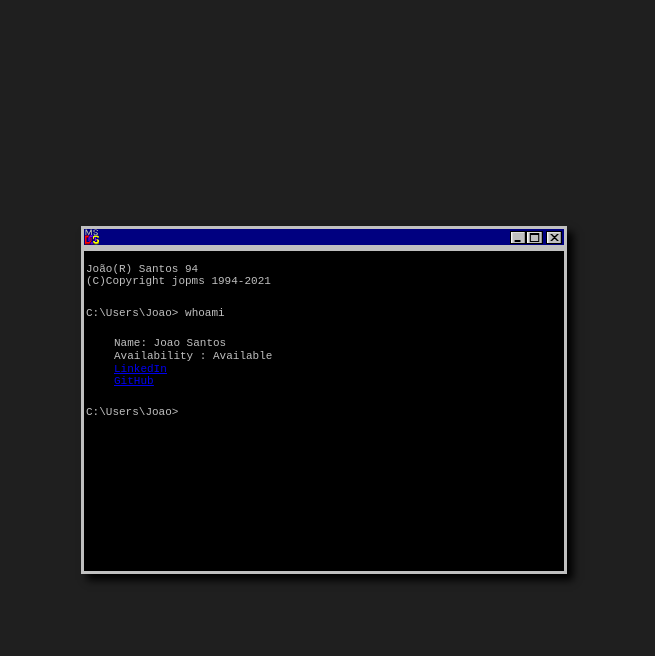
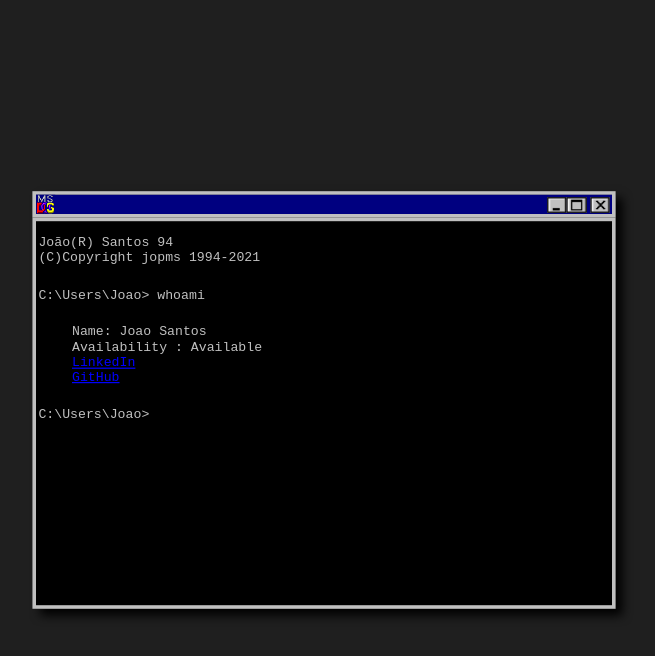
Before and after one commit to jopms/cc, a plain HTML site: page index.html in a window 1280 px wide. Both pictures are taken after a click on the element 640 px from the left and 411 px from the top of the page. Shown: the whole page, without its empty margins (316-971 px from the left). Drawn offline with nearby package versions, Linux system fonts and the light colour scheme.

Commit message:
Changed some HTML class names, organized it. Also organized CSS and added some comments to it (still not finished), changed the links color and overall scale of console (1 to 1.2). Added comments to javascript

```diff
--- a/app.js
+++ b/app.js
@@ -1,36 +1,36 @@
+const wait = ms => new Promise(resolve => setTimeout(resolve, ms));
+var chain = Promise.resolve();
+
 const click = {
     button: 0,
     window:0,
     maximize(){
-        if($('.window').hasClass('maximized')){
+        if($('.console').hasClass('maximized')){
             return;
         }
 
-        if($('.window').hasClass('minimized')){
-            $('.window').removeClass('minimized');
-            $('.window').addClass('maximized');
-
+        if($('.console').hasClass('minimized')){
+            $('.console').removeClass('minimized');
+            $('.console').addClass('maximized');
         }
 
         else{
-            $('.window').addClass('maximized');
-
+            $('.console').addClass('maximized');
         }
     },
 
     minimize(){
-        if($('.window').hasClass('minimized')){
+        if($('.console').hasClass('minimized')){
             return;
         }
 
-        if($('.window').hasClass('maximized')){
-            $('.window').removeClass('maximized');
-            $('.window').addClass('minimized');
+        if($('.console').hasClass('maximized')){
+            $('.console').removeClass('maximized');
+            $('.console').addClass('minimized');
         }
 
         else{
-            $('.window').addClass('minimized');
-
+            $('.console').addClass('minimized');
         }
     }
 };
@@ -47,27 +47,31 @@ const user ={
     news: 'news-app'
 }
 
+
 function userInteraction (){
+    //console Minimize (adds class minimize)
     $('#minimize').on('click', function(){
         click.minimize();
     })
 
+    //console Maximize (adds class maximize)
     $('#maximize').on('click', function(){
         click.maximize();
     })
 
+    //console shows a impossible close console if user didnt see animation. Otherwise lets him close the console
     $('#close').on('click', function(){
         if(click.window===0){
-            $('.close-error-wrap').show();
+            $('.close-error-wrap').show(); //Doesn't let user close console
         }
         else{
             $('.finish-error-wrap').show();
         }
     });
 
+    //When Clicking the "No" button
     $('#noBttn').on('click', function(){
         $('.close-error-wrap').hide();
-
     });
 
     $('#noBttn-finish').on('click', function(){
@@ -75,6 +79,7 @@ function userInteraction (){
 
     });
 
+    //When clicking the "Yes" button
     $('#yesBttn').on('click', function(){
         document.getElementById('close-sound').currentTime = 0;
         document.getElementById('close-sound').play();
@@ -87,14 +92,11 @@ function userInteraction (){
     $('#yesBttn-finish').on('click', function(){
         $('.finish-error-wrap').hide();
         document.getElementById('shutdown').play();
-        $('.window').fadeOut(4000);
+        $('.console').fadeOut(4000);
     });
-
 }
 
-const wait = ms => new Promise(resolve => setTimeout(resolve, ms));
-var chain = Promise.resolve();
-
+//Writes a word (text) in a certian location (loc) with a 120ms delay of each character
 function typeWriter (text, loc){
 
     let eachCaracter = text.split("");
@@ -108,22 +110,25 @@ function typeWriter (text, loc){
     });
 }
 
+//Writes a word (text) instantly in a certain location (loc)
 function instantWriter (text, loc){
     $(`${loc}`).html(text);
 }
 
+//Changes the text in CMD to 'a' links after the animation has finished
 function changeTextToLinks(n) {
     if(n===0){
-        $('#cc3').html(`<a target="_blank" href="https://bit.ly/2QsKzC8">LinkedIn</a>`);
-        $('#cc4').html(`<a target="_blank" href="https://github.com/jopms">GitHub</a>`);
+        $('#line3').html(`<a class ="link" target="_blank" href="https://bit.ly/2QsKzC8">LinkedIn</a>`);
+        $('#line4').html(`<a class ="link" target="_blank" href="https://github.com/jopms">GitHub</a>`);
     }
-        else{$('#cc6').html(`<a target="_blank" href="https://jopms-notes-app.netlify.app/">note-app</a>`);
-        $('#cc7').html(`<a target="_blank" href="https://jopms-weather-app.netlify.app/">weather-app</a>`);
-        $('#cc8').html(`<a target="_blank" href="https://jopms-news-app.netlify.app/">news-app</a>`);}
+        else{$('#line6').html(`<a class ="link" target="_blank" href="https://jopms-notes-app.netlify.app/">note-app</a>`);
+        $('#line7').html(`<a class ="link" target="_blank" href="https://jopms-weather-app.netlify.app/">weather-app</a>`);
+        $('#line8').html(`<a class ="link" target="_blank" href="https://jopms-news-app.netlify.app/">news-app</a>`);}
 }
 
+//Starts the animation whenever the user clicks the console
 function startsAnimation (){
-    $('.center-window').on('click', () =>{
+    $('.center-console').on('click', () =>{
         click.window ++;
         if(click.window>1) return;
         else{
@@ -139,17 +144,17 @@ function startsAnimation (){
         setTimeout(() => {
             $("body").css("cursor", "default");
                 chain = chain.then(() => {
-                    instantWriter (user.name, "#cc1");
-                    instantWriter (user.avaiability, "#cc2");
-                    instantWriter (user.linkedIn, "#cc3");
-                    instantWriter (user.gitHub, "#cc4");
-                    instantWriter (user.directory1, "#cc5");
+                    instantWriter (user.name, "#line1");
+                    instantWriter (user.avaiability, "#line2");
+                    instantWriter (user.linkedIn, "#line3");
+                    instantWriter (user.gitHub, "#line4");
+                    instantWriter (user.directory1, "#line5");
                     changeTextToLinks(0);
                 return wait(120);
                 });
 
                 setTimeout(() => {
-                    typeWriter(user.projects,"#cc5");
+                    typeWriter(user.projects,"#line5");
                 }, 1500);
                 setTimeout(() => {
                     $("body").css("cursor", "progress");
@@ -158,10 +163,10 @@ function startsAnimation (){
 
                 setTimeout(() => {
                     $("body").css("cursor", "default");
-                    instantWriter (user.noteapp, "#cc6");
-                    instantWriter (user.weather, "#cc7");
-                    instantWriter (user.news, "#cc8");
-                    instantWriter (user.directory1, "#cc9");
+                    instantWriter (user.noteapp, "#line6");
+                    instantWriter (user.weather, "#line7");
+                    instantWriter (user.news, "#line8");
+                    instantWriter (user.directory1, "#line9");
                     changeTextToLinks(1);
                 }, 6000);
         }, 2300);
@@ -169,5 +174,6 @@ function startsAnimation (){
     });
 }
 
-    startsAnimation();
-    userInteraction();
+
+startsAnimation();
+userInteraction();
--- a/index.html
+++ b/index.html
@@ -1,5 +1,6 @@
 <!DOCTYPE html>
 <html lang="en">
+
 <head>
     <meta charset="UTF-8">
     <meta http-equiv="X-UA-Compatible" content="IE=edge">
@@ -7,38 +8,46 @@
     <link rel="stylesheet" href="style.css">
     <title>MSDOS - João Santos</title>
 </head>
+
 <body>
-    <div class="center-window-wrap ">
-        <div class="window">
-        <div class="window-bar">
-            <div class="window-options">
+    <div class="screen-wrap">
+        <div class="console">
+            <div class="console-top-bar">
+                <div class="console-options">
                     <div class="msdos"></div>
                     <div class="each-option" id="minimize"></div>
                     <div class="each-option" id="maximize"></div>
                     <div class="each-option" id="close"></div>
                 </div>
             </div>
-        <div class="center-window">
-            <div class="text"><h5>João(R) Santos 94</h5><p><h5>(C)Copyright jopms 1994-2021</h5></p></div>
+            <div class="center-console">
+                <div class="text">
+                    <h5>João(R) Santos 94</h5>
+                    <p>
+                    <h5>(C)Copyright jopms 1994-2021</h5>
+                    </p>
+                </div>
                 <br><br>
-            <div class="input-text">
-                <div class="directory"><h5>C:\Users\Joao>&nbsp;</h5></div>
-                <span class="input" role="textbox" value = "hello" contenteditable ="true" id="cmd" ></span>
+                <div class="directory-wrap">
+                    <div class="directory">
+                        <h5>C:\Users\Joao>&nbsp;</h5>
+                    </div>
+                    <span class="input" role="textbox" value="hello" contenteditable="true" id="cmd"></span>
                 </div>
                 <br>
-                <div class="cc tab" id="cc1"></div>
-                <div class="cc tab" id="cc2"></div>
-                <div class="cc tab link" id="cc3"></div>
-                <div class="cc tab link" id="cc4"></div>
+                <div class="line tab" id="line1"></div>
+                <div class="line tab" id="line2"></div>
+                <div class="line tab" id="line3"></div>
+                <div class="line tab" id="line4"></div>
                 <br>
-            <div class="cc" id="cc5"></div>
+                <div class="line" id="line5"></div>
                 <br>
-                <div class="cc tab link" id="cc6"></div>
-                <div class="cc tab link" id="cc7"></div>
-                <div class="cc tab link" id="cc8"></div>
+                <div class="line tab" id="line6"></div>
+                <div class="line tab" id="line7"></div>
+                <div class="line tab" id="line8"></div>
                 <br>
-                <div class="cc" id="cc9"></div>
-                <div class="cc tab" id="cc10"></div>
+                <div class="line" id="line9"></div>
+                <div class="line tab" id="line10"></div>
 
             </div>
         </div>
@@ -47,15 +56,22 @@
             <div class="close-error">
                 <div class="close-top-error">
                     <div class="close"></div>
-                    <div class="top-close-text"><h3>MSDOS Shutdown</h3></div>
+                    <div class="top-close-text">
+                        <h3>MSDOS Shutdown</h3>
+                    </div>
                 </div>
                 <div class="alert-icon"></div>
                 <div class="minimize-error-text">
-                    <h6>You must see all the projects before you make the decision to dismiss the candidate.</h6><br><h6>Are you sure you want to continue?</h6>
+                    <h6>You must see all the projects before you make the decision to dismiss the candidate.</h6><br>
+                    <h6>Are you sure you want to continue?</h6>
                 </div>
                 <div class="buttons">
-                    <button class ="yes" id="yesBttn"><h4>Yes</h4></button>
-                    <button class="no" id="noBttn"><h4>No</h4></button>
+                    <button class="yes" id="yesBttn">
+                        <h4>Yes</h4>
+                    </button>
+                    <button class="no" id="noBttn">
+                        <h4>No</h4>
+                    </button>
                 </div>
             </div>
         </div>
@@ -64,15 +80,23 @@
             <div class="finish-error">
                 <div class="finish-top-error">
                     <div class="finish"></div>
-                    <div class="top-finish-text "><h3>!WARNING!</h3></div>
+                    <div class="top-finish-text ">
+                        <h3>!WARNING!</h3>
+                    </div>
                 </div>
                 <div class="alert-finish-icon"></div>
                 <div class="minimize-finish-text">
-                    <h6>Before you close the window you need to make sure you have seen all the links carefully, including the GitHub and LinkedIn profiles.</h6><br><h6>Are you sure you want to continue?</h6>
+                    <h6>Before you close the console you need to make sure you have seen all the links carefully,
+                        including the GitHub and LinkedIn profiles.</h6><br>
+                    <h6>Are you sure you want to continue?</h6>
                 </div>
                 <div class="finish-buttons">
-                    <button class ="yes" id="yesBttn-finish"><h4>Yes</h4></button>
-                    <button class="no" id="noBttn-finish"><h4>No</h4></button>
+                    <button class="yes" id="yesBttn-finish">
+                        <h4>Yes</h4>
+                    </button>
+                    <button class="no" id="noBttn-finish">
+                        <h4>No</h4>
+                    </button>
                 </div>
             </div>
         </div>
@@ -82,10 +106,16 @@
 
     </div>
 
-    <audio id = "close-sound"> <source src="/sounds/close-error.mp3"> </audio>
-    <audio id = "shutdown"> <source src="/sounds/shutdown.mp3"> </audio>
+    <audio id="close-sound">
+        <source src="/sounds/close-error.mp3">
+    </audio>
+    <audio id="shutdown">
+        <source src="/sounds/shutdown.mp3">
+    </audio>
 
-    <script src="https://code.jquery.com/jquery-3.5.1.min.js" integrity="sha256-9/aliU8dGd2tb6OSsuzixeV4y/faTqgFtohetphbbj0=" crossorigin="anonymous"></script>
+    <script src="https://code.jquery.com/jquery-3.5.1.min.js"
+        integrity="sha256-9/aliU8dGd2tb6OSsuzixeV4y/faTqgFtohetphbbj0=" crossorigin="anonymous"></script>
     <script src="app.js"></script>
 </body>
+
 </html>
--- a/style.css
+++ b/style.css
@@ -9,7 +9,8 @@ body{
     height: 100vh;
 }
 
-.center-window-wrap{
+/*Entire screen*/
+.screen-wrap{
     display: flex;
     justify-content: center;
     flex-direction: column;
@@ -18,16 +19,14 @@ body{
     height: 100%;
 }
 
-.cc{
-    width: 100%;
-    height: 0.8rem;
-    margin-left: 2px;
-    font-size: 11px;
-    color: #C0C0C0;
+/*Console*/
+.console{
+    box-shadow: 6px 6px 8px black;
+    transform: scale(1.2);
 }
 
-
-.window-bar{
+/*Console top bar*/
+.console-top-bar{
     position: relative;
     background-color: #000080;
     border: solid 3px #C0C0C0;
@@ -35,54 +34,18 @@ body{
     height: 1rem;
 }
 
-
-
-.center-window{
-    display: flex;
-    flex-direction: column;
-    width: 30rem;
-    height: 20rem;
-    background-color: black;
-    border: solid 3px #C0C0C0;
+/*MSDOS Icon*/
+.msdos{
+    position: absolute;
+    left: 0;
+    width: 16px;
+    height: 16px;
+    background-image: url(/icons/msdos.png);
+    background-size: cover;
 }
 
-#cmd{
-    display: flex;
-    text-align: start;
-    background-color: transparent;
-    height: 100%;
-    width: 100%;
-    margin-right: 2px;
-    border: transparent;
-    color: #C0C0C0;
-    font-size: 11px;
-    background-color: transparent;
-}
-
-.directory{
-    margin-left: 2px;
-}
-
-#cmd:focus{
-    outline: none;
-}
-
-.input-text{
-    display: flex;
-    flex-direction: row;
-    align-items: center;
-
-}
-
-.input{
-    display: flex;
-    align-items: center;
-    font-size: 11px;
-    color: #C0C0C0;
-
-}
-
-.window-options{
+/*Wraps Minimize Maximize and Close Options in top bar*/
+.console-options{
     display: flex;
     width: 100%;
     height: 100%;
@@ -91,23 +54,13 @@ body{
     background-color: #000080;
 }
 
+/*Minimize Maximize and Close options in top-bar*/
 .each-option{
     display: flex;
     width: 0.9rem;
     height: 11px;
     background-color:#C0C0C0;
     border: solid 1px black;
-}
-
-.each-option:active{
-    transform: translateX(0.5px) translateY(0.5px);
-}
-
-
-
-.window{
-    box-shadow: 6px 6px 8px black;
-
 }
 
 #minimize{
@@ -127,11 +80,68 @@ body{
     background-image: url(/icons/close.png);
 }
 
+.each-option:active{
+    transform: translateX(0.5px) translateY(0.5px);
+}
+
+/*Center part of console*/
+.center-console{
+    display: flex;
+    flex-direction: column;
+    width: 30rem;
+    height: 20rem;
+    background-color: black;
+    border: solid 3px #C0C0C0;
+    cursor:text;
+}
+
+/*TODO: CHANGE THIS TYPE OF INPUT IN HTML TO A NORMAL TEXT*/
+/*Editable text box*/
+#cmd{
+    display: flex;
+    text-align: start;
+    background-color: transparent;
+    height: 100%;
+    width: 100%;
+    margin-right: 2px;
+    border: transparent;
+    color: #C0C0C0;
+    font-size: 11px;
+    background-color: transparent;
+    align-items: center;
+}
+
+#cmd:focus{
+    outline: none;
+}
+
+/*Top text in console*/
 .text{
     margin-left:2px;
     margin-top: 12px;
     color:#C0C0C0;
     height: 0.5rem;
+}
+
+/*Directory Text wrap*/
+.directory-wrap{
+    display: flex;
+    flex-direction: row;
+    align-items: center;
+}
+
+/*Text that shows user directory*/
+.directory{
+    margin-left: 2px;
+}
+
+/*Each line of animation*/
+.line{
+    width: 100%;
+    height: 0.8rem;
+    margin-left: 2px;
+    font-size: 11px;
+    color: #C0C0C0;
 }
 
 h5{
@@ -140,14 +150,6 @@ h5{
     color: #C0C0C0;
 }
 
-.msdos{
-    position: absolute;
-    left: 0;
-    width: 16px;
-    height: 16px;
-    background-image: url(/icons/msdos.png);
-    background-size: cover;
-}
 
 .close-error-wrap{
     position: absolute;
@@ -236,16 +238,18 @@ h3{
 }
 
 .link{
-    color:blue;
+    color:rgb(0, 0, 255);
     text-decoration: underline;
 }
 
+
+
 .maximized{
-    transform: scale(1.5);
+    transform: scale(1.6);
 }
 
 .minimized{
-    transform: scale(1);
+    transform: scale(1.2);
 }
 
 .finish-error-wrap{
```
Lines whose indentation alone changed are shown as unchanged.
